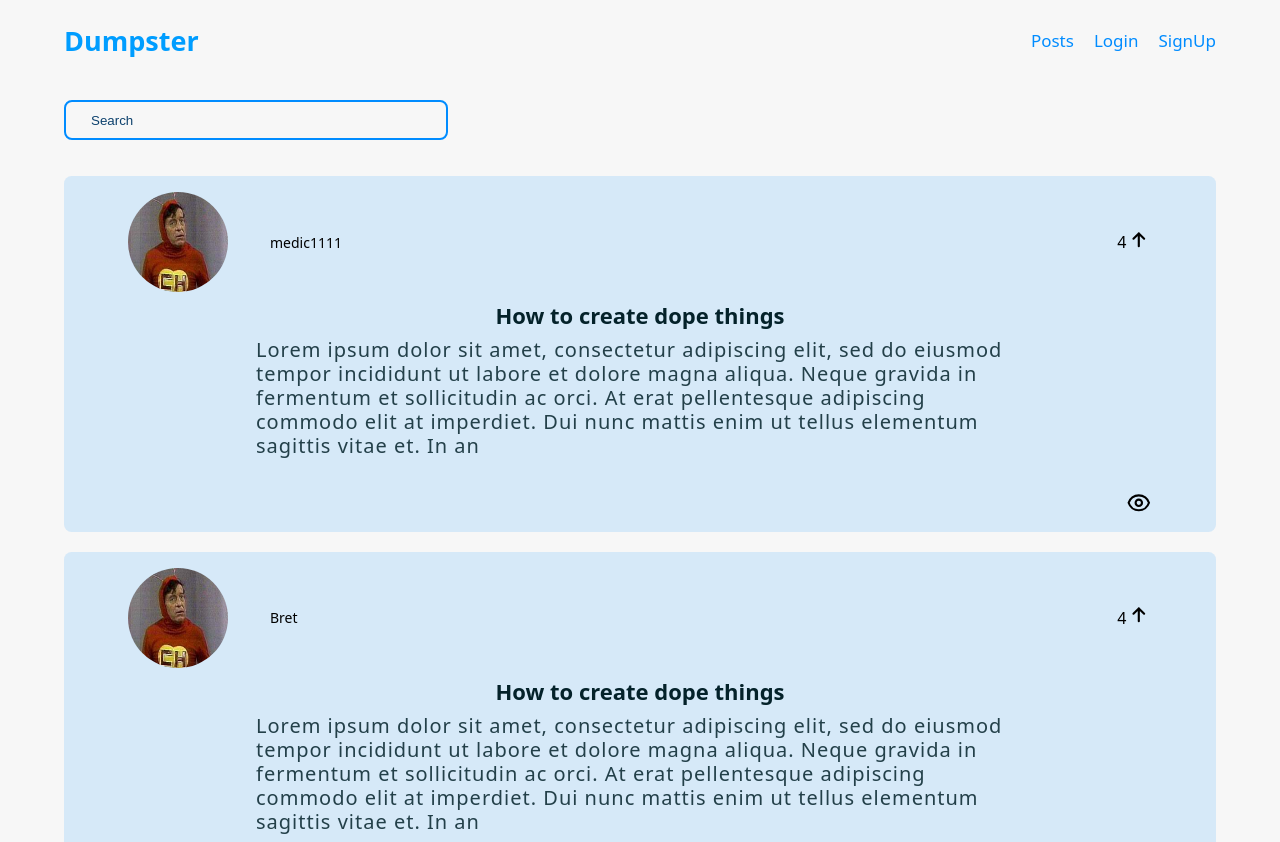
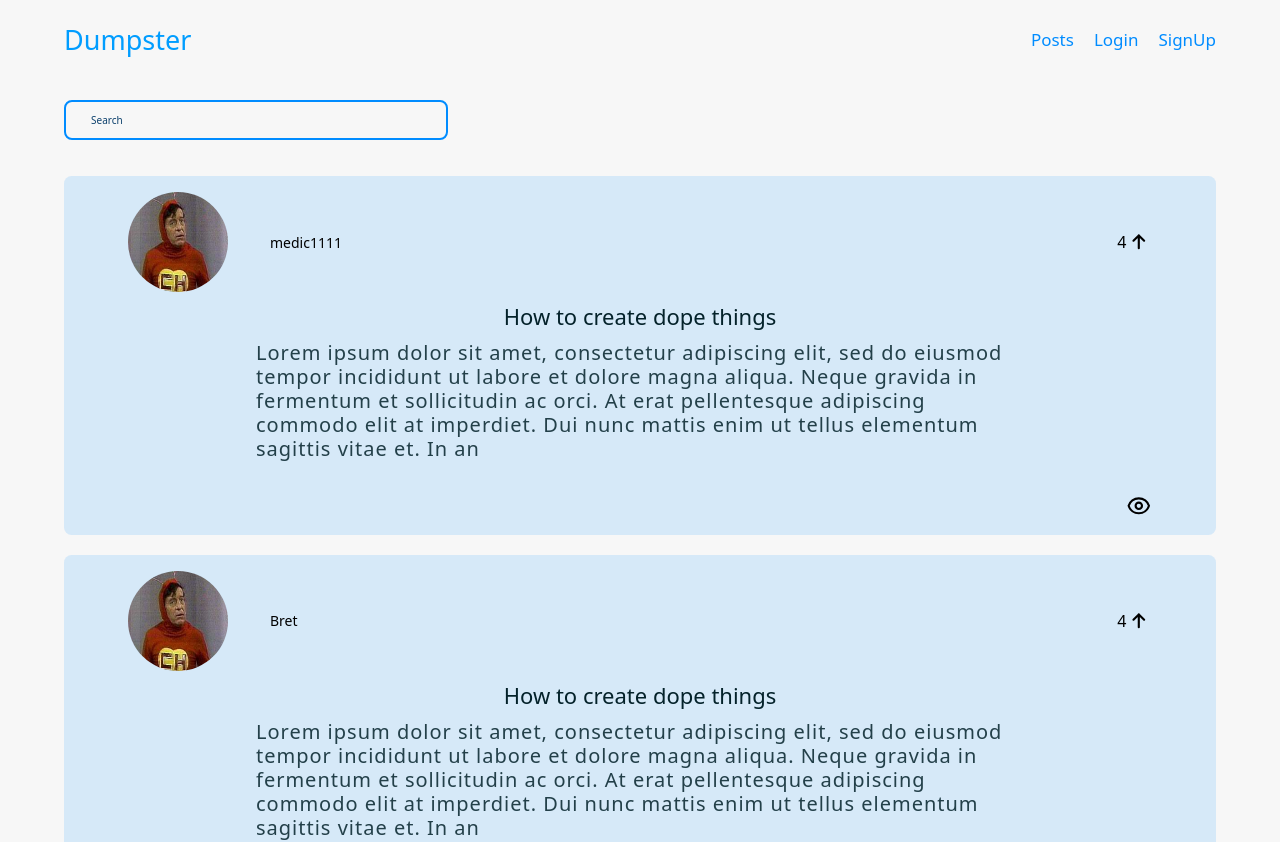
Before and after one commit to chingu-voyages/v40-bears-team-29, a React (Create React App) app in the folder app/client/: page / in a window 1280 px wide. Shown: the top 842 px of the page. Built offline with nearby package versions, Linux system fonts and the light colour scheme; no server answers.

Commit message:
Add tailwind

```diff
--- /dev/null
+++ b/app/client/postcss.config.js
@@ -0,0 +1,6 @@
+module.exports = {
+  plugins: {
+    tailwindcss: {},
+    autoprefixer: {},
+  },
+}
--- a/app/client/src/index.css
+++ b/app/client/src/index.css
@@ -1,3 +1,7 @@
+@tailwind base;
+@tailwind components;
+@tailwind utilities;
+
 * {
   margin: 0;
   padding: 0;
--- /dev/null
+++ b/app/client/tailwind.config.js
@@ -0,0 +1,11 @@
+/** @type {import('tailwindcss').Config} */
+module.exports = {
+  content: [
+    './src/pages/**/*.{js,jsx,ts,tsx}',
+    './src/components/**/*.{js,jsx,ts,tsx}',
+  ],
+  theme: {
+    extend: {},
+  },
+  plugins: [],
+}
```
Also changed, not shown: app/client/package.json (+6 -1 lines), 1 other file (tests, documents, lock files or other folders).
